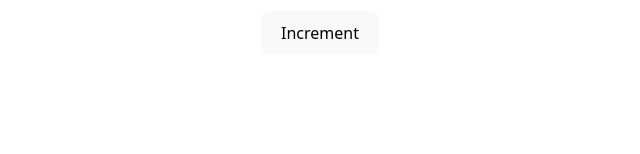
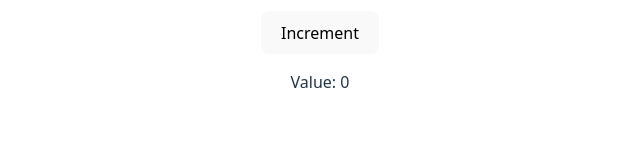
Before and after one commit to debraj137/learn-react, a React (Vite) app: page / in a window 1280 px wide. Shown: the part 146-300 px from the top of the page, without its empty margins (320-960 px from the left). Built offline with nearby package versions, Linux system fonts and the light colour scheme.

Commit message:
child re-render because it's props changed

```diff
--- a/src/App.jsx
+++ b/src/App.jsx
@@ -30,8 +30,9 @@ import ModuleCssExample from './modulecss/ModuleCssExample'
 // const handleClick=()=>{
 //   alert('Clicked');
 // }
-function Child(){
+function Child({value}){
   console.log('Child rendered')
+  return <p>Value: {value}</p>
 }
 
 
@@ -70,7 +71,7 @@ function App() {
       {/* <button onClick={()=>{setCount(count+1)}}>Increment</button> */}
       <h1>{count}</h1>
       <button onClick={()=>setCount(count + 1)}>Increment</button>
-      <Child/>
+      <Child value={count}/>
     </>
 
   )
```
